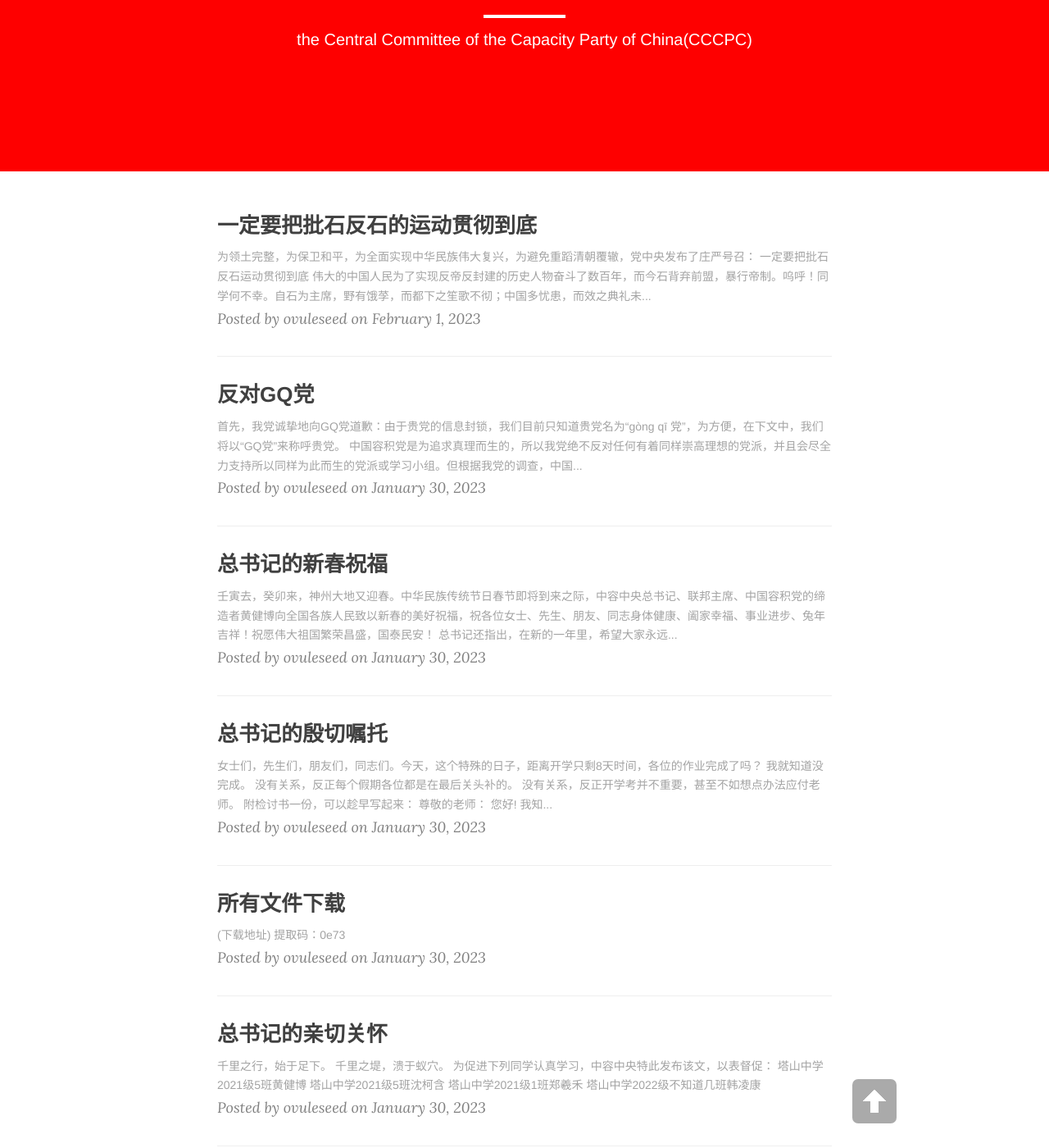
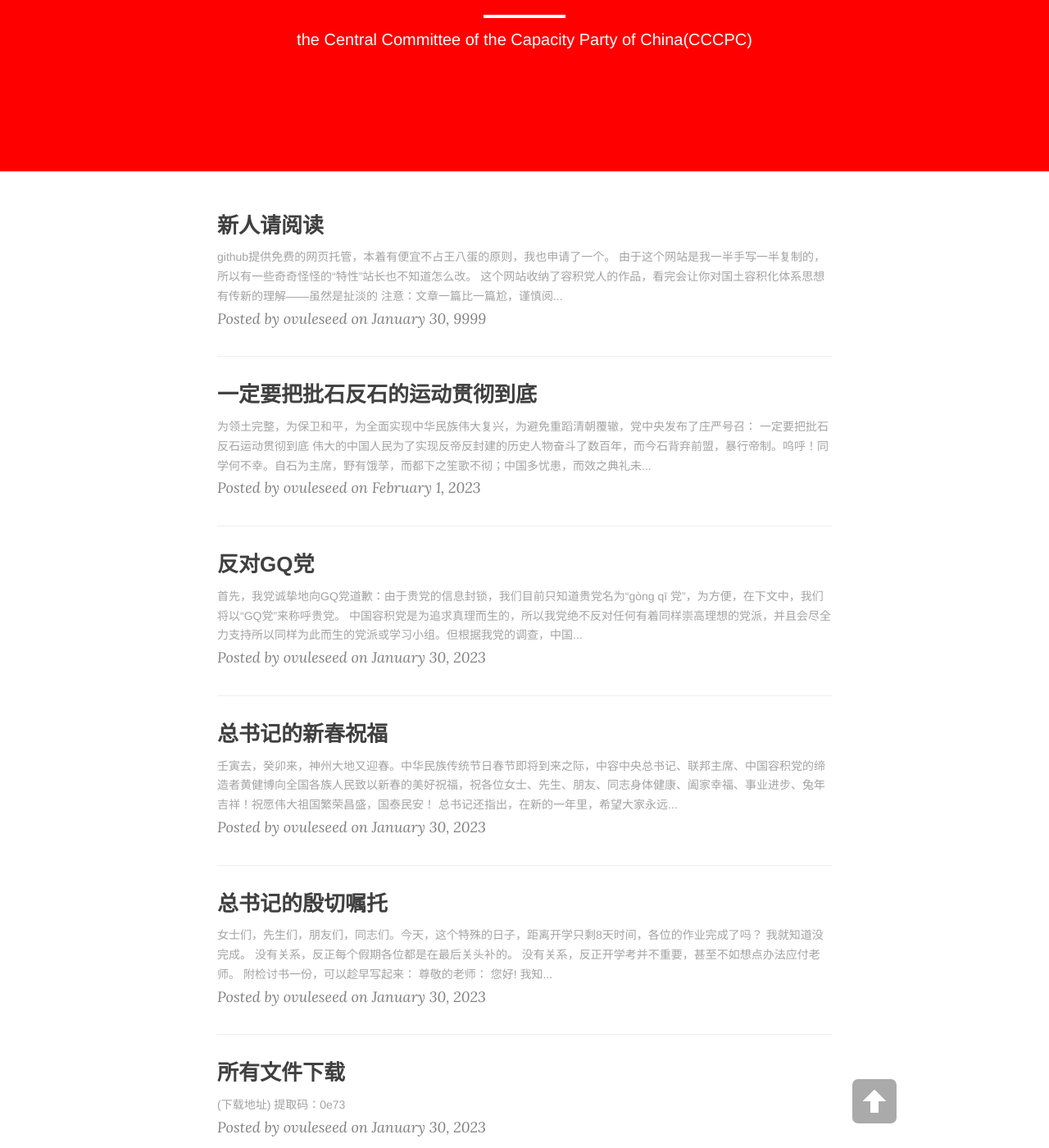
Before and after one commit to ovule-seed/ovule-seed.github.io, a Jekyll site: the page built from index.html, in a window 1280 px wide and 1400 px high, scrolled down 219 px. Shown: the whole window at 82% size. Built offline with Jekyll 4.4.1, drawn with Linux system fonts in a browser that asks for light colours; nearby versions of some CDN libraries; the list of posts is cut into pages by our own code; comment, search, counter and statistics services are not loaded; some of the changed text lies outside the part shown.

Commit message:
Update and rename 2023-01-30.md to 9999-01-30-a1.md

```diff
--- a/_posts/2023-01-30.md
+++ b/_posts/9999-01-30-a1.md
@@ -1,7 +1,7 @@
 ---
 layout: post
 title: 新人请阅读
-date: 2023-01-30
+date: 9999-1-30
 categories: blog
 tags: [第一篇]
 description:
```
